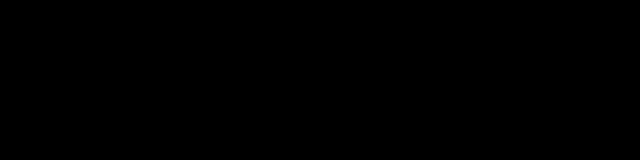
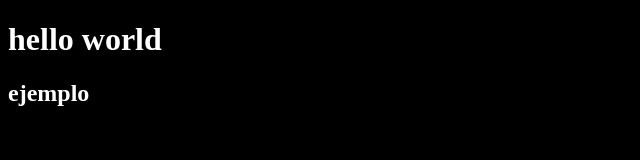
Before and after one commit to hfigueroa17/my_first_repository, a plain HTML site: page index.html in a window 1280 px wide. Shown: the whole page, without its empty margins (0-640 px from the left). Drawn offline with Linux system fonts and the light colour scheme.

Commit message:
Color body

```diff
--- a/styles.css
+++ b/styles.css
@@ -1,3 +1,5 @@
 body{
-    background-color: black
+    background-color: black;
+    color: white;
+    font-weight: bold;
 }
```
